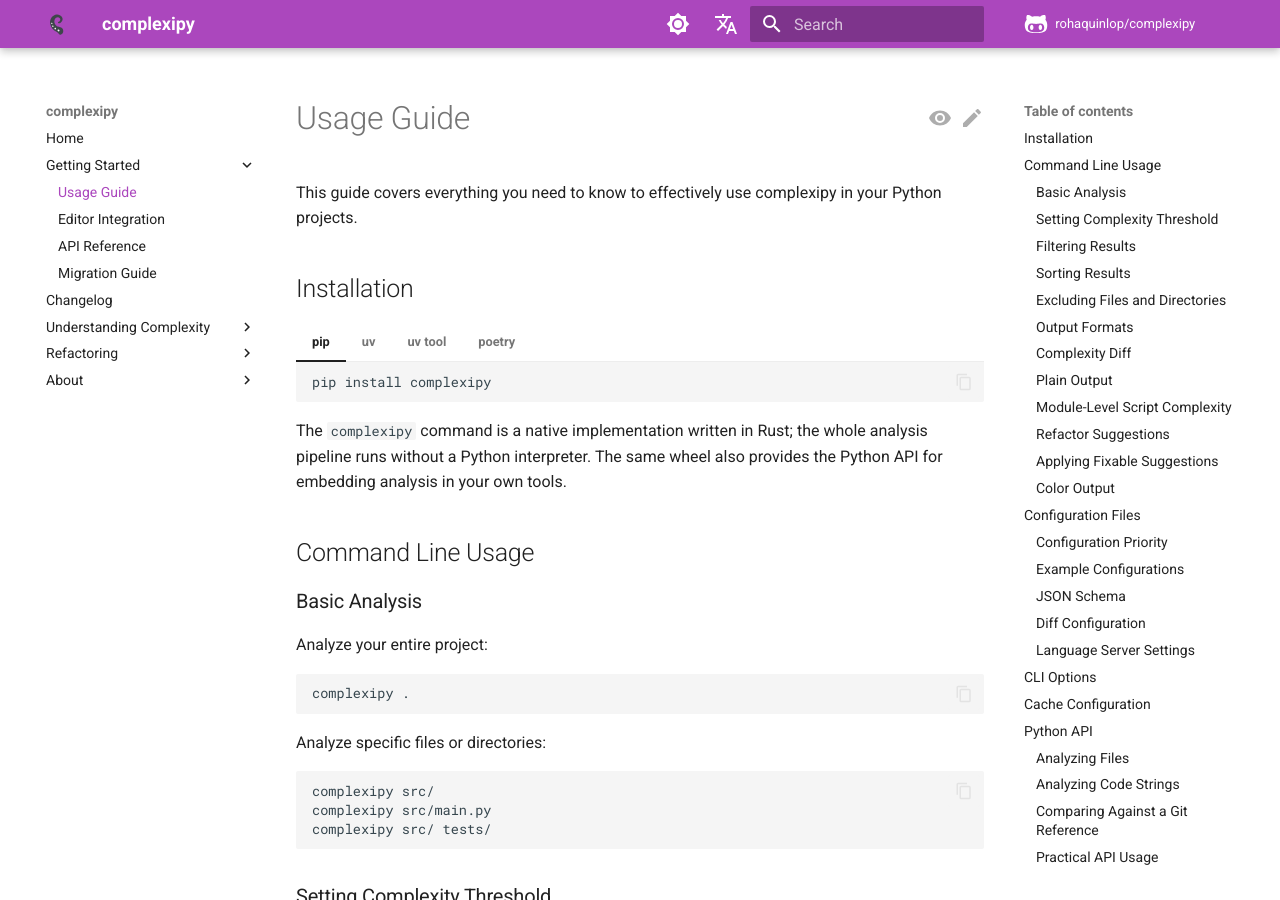
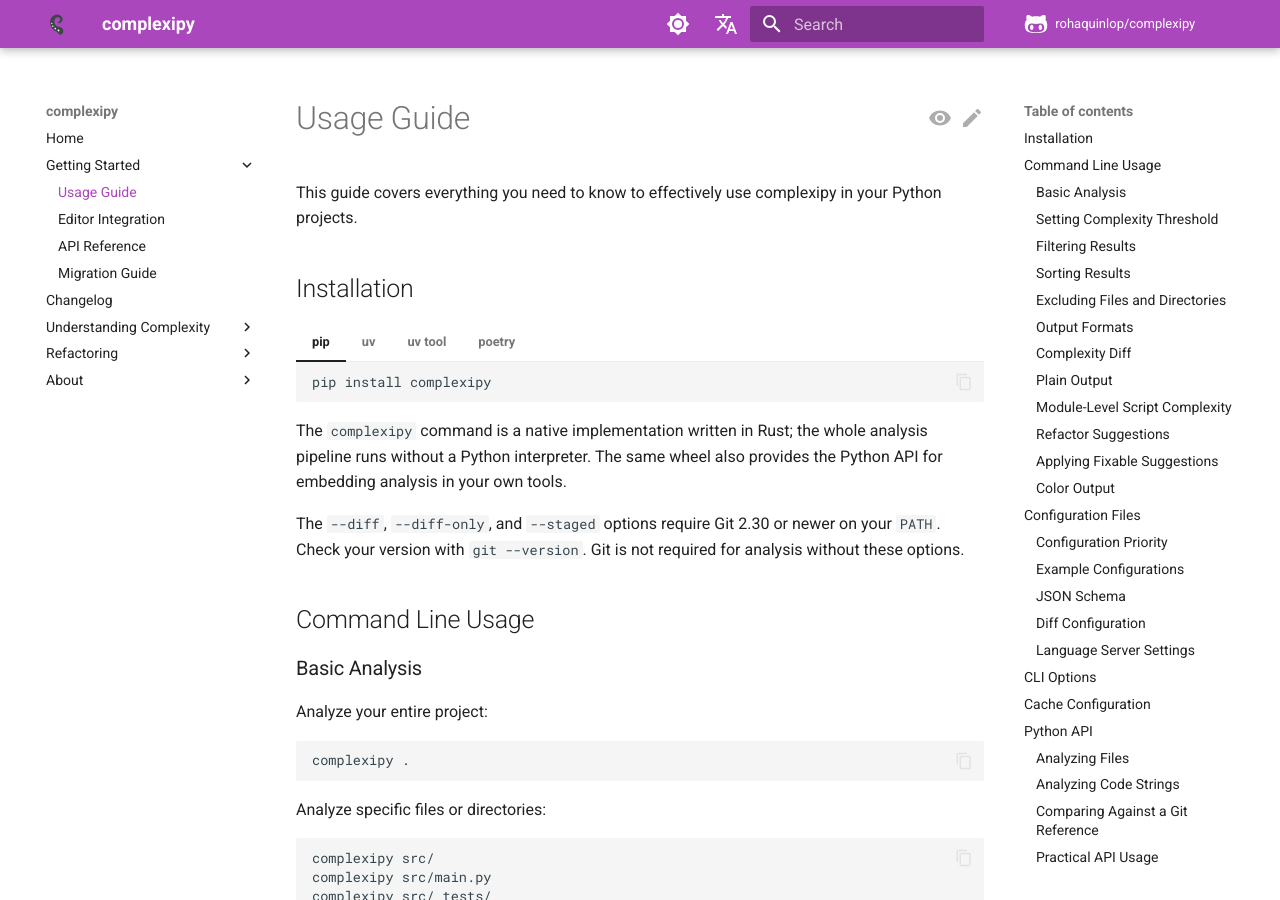
Before and after one commit to rohaquinlop/complexipy, an MkDocs documentation site: the page built from docs/usage-guide.md, in a window 1280 px wide and 900 px high. Built offline with MkDocs 1.6.1 and Material for MkDocs 9.7.7, drawn with Linux system fonts in a browser that asks for light colours; comment, search, counter and statistics services are not loaded; some of the changed text lies outside the part shown.

Commit message:
docs(diff): state minimum git version

```diff
--- a/docs/usage-guide.md
+++ b/docs/usage-guide.md
@@ -31,6 +31,10 @@
 The `complexipy` command is a native implementation written in Rust; the
 whole analysis pipeline runs without a Python interpreter. The same wheel
 also provides the Python API for embedding analysis in your own tools.
+
+The `--diff`, `--diff-only`, and `--staged` options require Git 2.30 or newer
+on your `PATH`. Check your version with `git --version`. Git is not required
+for analysis without these options.
 
 ## Command Line Usage
 
@@ -161,6 +165,10 @@
 output, which also hides refactor suggestions unless the flag is set.
 
 ### Complexity Diff
+
+The `--diff`, `--diff-only`, and `--staged` options require Git 2.30 or newer
+on your `PATH`. Check your version with `git --version`. Git is not required
+for analysis without these options.
 
 Compare current results against any git reference:
 
```
Also changed, not shown: CHANGELOG.md (+5 -0 lines), README.md (+4 -0 lines), docs/es/changelog.md (+5 -0 lines), docs/es/index.md (+4 -0 lines), docs/es/usage-guide.md (+8 -0 lines), docs/index.md (+4 -0 lines).
